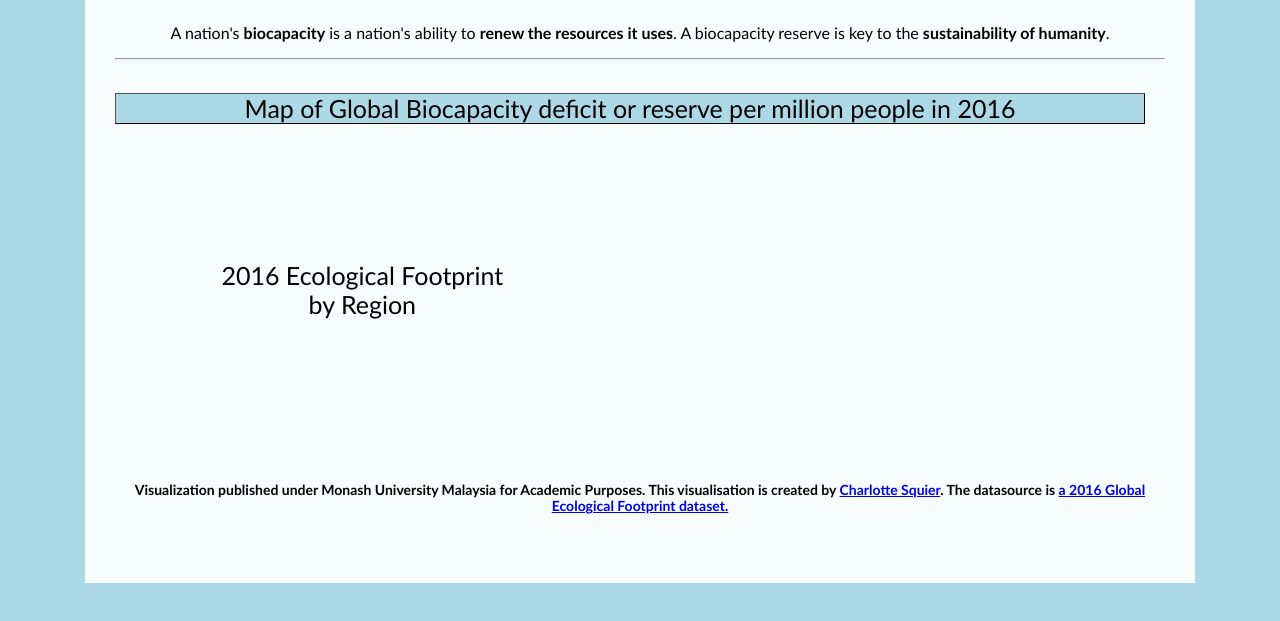
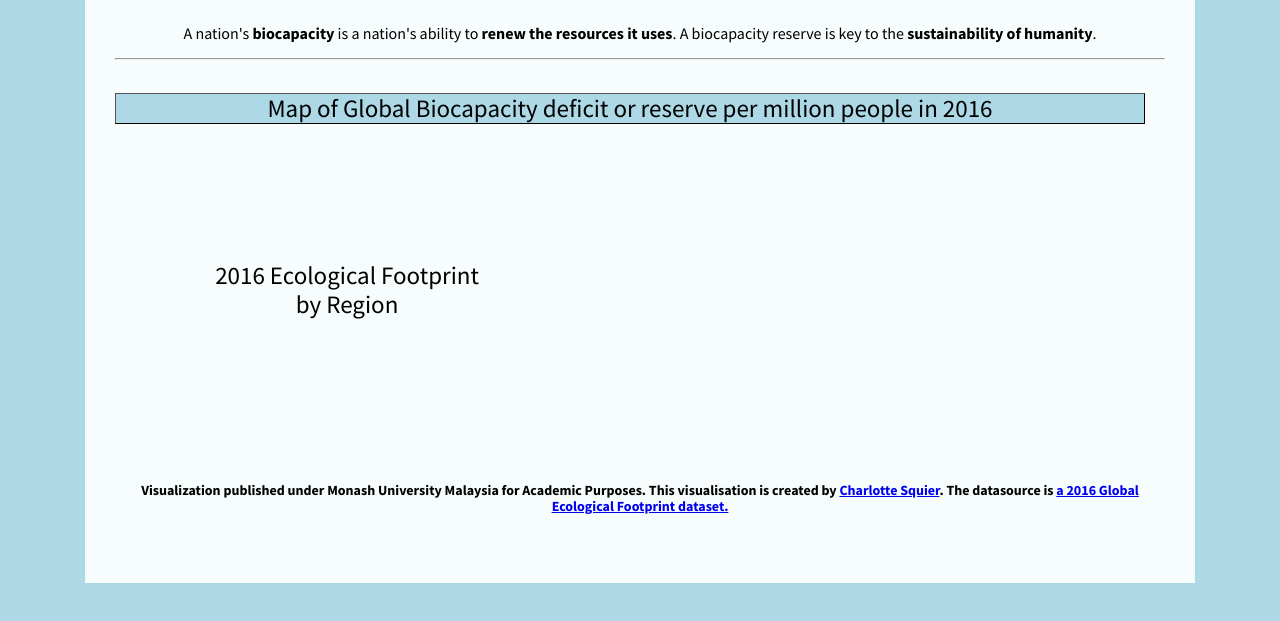
Before and after one commit to charlottesquier/FIT3179, a plain HTML site: page Map/EcoFootprint/index.html in a window 1280 px wide. Shown: the part 111-732 px from the top of the page. Drawn offline with nearby package versions, Linux system fonts and the light colour scheme; a script that the page names is missing.

Commit message:
Update index.html

```diff
--- a/Map/EcoFootprint/index.html
+++ b/Map/EcoFootprint/index.html
@@ -16,7 +16,7 @@
   <!-- custom style -->
   <style>
     *{
-      font-family: Gill Sans, sans-serif;
+      font-family: 'Source Sans Pro', sans-serif;
     }
     h1{
       font-weight: 750;
```
